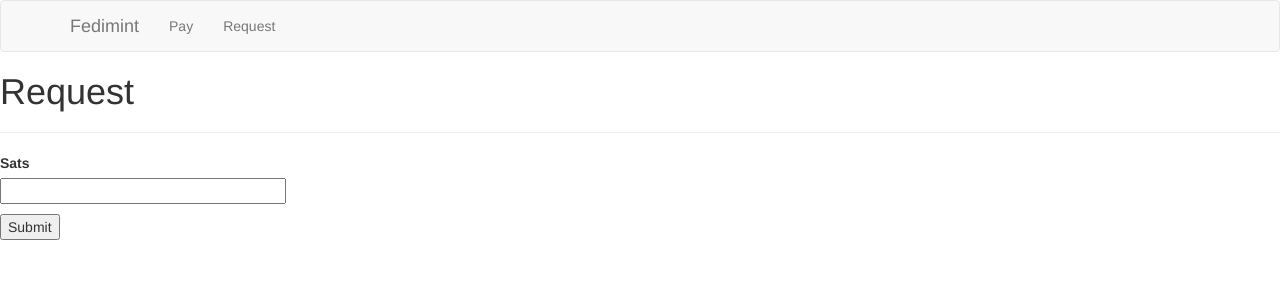
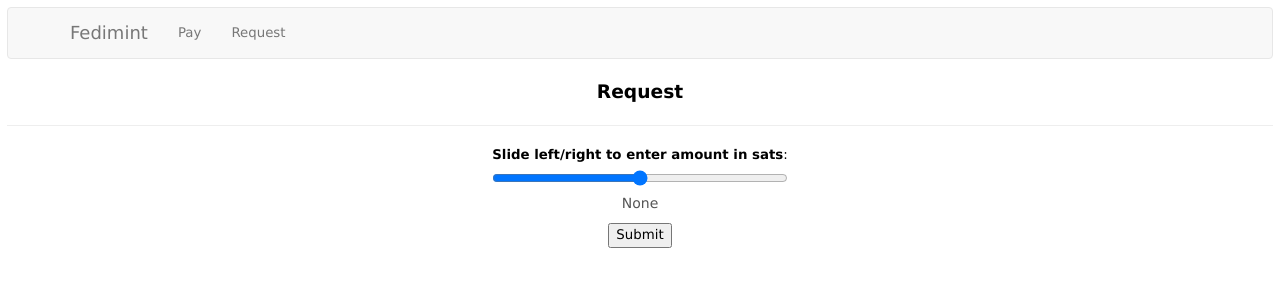
Before and after one commit to matthiasdebernardini/faucet, a Flask app: page /request in a window 1280 px wide. Shown: the top 300 px of the page. Run offline with Flask 2, Linux system fonts and the light colour scheme; some libraries are stand-ins or nearby versions.

Commit message:
Redo of project

```diff
--- a/app/forms.py
+++ b/app/forms.py
@@ -1,11 +1,11 @@
 from flask_wtf import FlaskForm
-from wtforms import StringField, SubmitField
+from wtforms import StringField, SubmitField, DecimalRangeField
 from wtforms.validators import DataRequired
 
 class RequestForm(FlaskForm):
-    amount = StringField('Sats', validators=[DataRequired()])
+    amount = DecimalRangeField('Slide left/right to enter amount in sats', validators=[DataRequired()])
     submit = SubmitField('Submit')
 
 class PayForm(FlaskForm):
-    invoice = StringField('Invoice', validators=[DataRequired()])
+    invoice = StringField('Enter BOLT11 string', validators=[DataRequired()])
     submit = SubmitField('Submit')
--- /dev/null
+++ b/app/static/main.css
@@ -0,0 +1,111 @@
+body {
+
+    font-size: 10pt;
+
+    font-family: Verdana, Geneva, Arial, Helvetica, sans-serif;
+
+    color: black;
+
+    line-height: 14pt;
+
+    padding-left: 5pt;
+
+    padding-right: 5pt;
+
+    padding-top: 5pt;
+    text-align: center;
+
+}
+
+form {
+    display: inline-block;
+}
+
+img {
+    display: block;
+    margin-left: auto;
+    margin-right: auto;
+    width: 50%;
+}
+pre {
+    display: block;
+    margin-left: auto;
+    margin-right: auto;
+    width: 50%;
+}
+
+table {
+    margin-left: auto;
+    margin-right: auto;
+    width: 100%;
+    overflow: auto;
+
+}
+
+h1 {
+
+    font: 14pt Verdana, Geneva, Arial, Helvetica, sans-serif;
+
+    font-weight: bold;
+
+    line-height: 20pt;
+    text-align: center;
+
+}
+
+
+p.subheader {
+
+    font-weight: bold;
+
+    color: #593d87;
+
+}
+
+
+/* img {
+
+	padding: 3pt;
+	align-items: center;
+
+	/* float: center; */
+
+/* } */
+
+
+a {
+
+    text-decoration: none;
+
+}
+
+
+a:link,
+a:visited {
+
+    color: #8094d6;
+
+}
+
+
+a:hover,
+a:active {
+
+    color: #FF9933;
+
+}
+
+
+div.footer {
+
+    font-size: 9pt;
+
+    font-style: italic;
+
+    line-height: 12pt;
+
+    text-align: center;
+
+    padding-top: 30pt;
+
+}
--- a/app/templates/base.html
+++ b/app/templates/base.html
@@ -5,6 +5,7 @@
 {% endblock %}
 
 {% block navbar %}
+<link rel="stylesheet" href="{{ url_for('static', filename='main.css') }}">
 <nav class="navbar navbar-default">
 	<div class="container">
 		<div class="navbar-header">
--- a/app/templates/index.html
+++ b/app/templates/index.html
@@ -3,13 +3,15 @@
 {% block content %}
 <h1>Join Us!</h1>
 <img style="height: 200px; width: 200px;" src="{{ qrcode(connect_str) }}">
+<br>
 <pre>{{ connect_str }}</pre>
+<br>
 <div>
     <p>Helpful Links</p>
     <ul>
+        <li><a href="https://fedimint.org">Website</a></li>
+        <li><a href="https://github.com/fedimint">Github</a></li>
         <li><a href="https://discord.gg/Aa2GCWAb">Discord</a></li>
-        <li><a href="https://github.com/fedimint">Github</a></li>
-        <li><a href="https://fedimint.org">Fedimint Website</a></li>
     </ul>
 </div>
 {% endblock %}
--- a/app/templates/pay.html
+++ b/app/templates/pay.html
@@ -1,5 +1,4 @@
 {% extends "base.html" %}
-{% import 'bootstrap/wtf.html' as wtf %}
 
 {% block content %}
 <h1>Paste Invoice</h1>
--- a/app/templates/request.html
+++ b/app/templates/request.html
@@ -4,11 +4,17 @@
 {% block content %}
 <h1>Request</h1>
 <hr>
+<script>
+	function outputUpdate(amount) {
+		document.querySelector('#selected-amount').value = amount;
+	}
+</script>
 <form action="" method="post" novalidate>
 	{{ form.hidden_tag() }}
 	<p>
-		{{ form.amount.label }}<br>
-		{{ form.amount(size=32) }}<br>
+		{{ form.amount.label }}:
+		{{ form.amount(min=0, max=1000, oninput="outputUpdate(value)") }}
+		<output for="amount" id="selected-amount">{{ form.amount.data }}</output>
 		{% for error in form.amount.errors %}
 		<span style="color: red;">[{{ error }}]</span>
 		{% endfor %}
```
